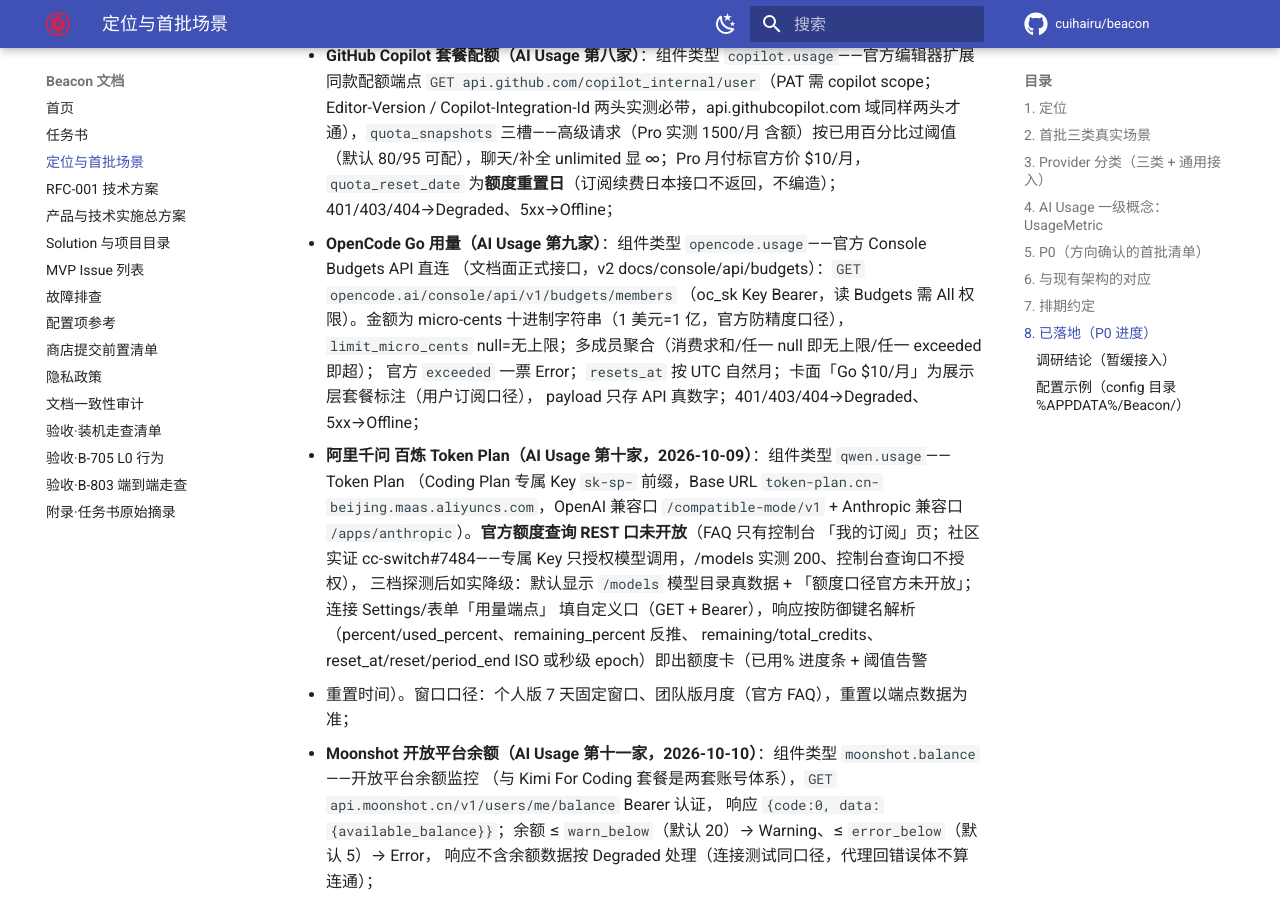
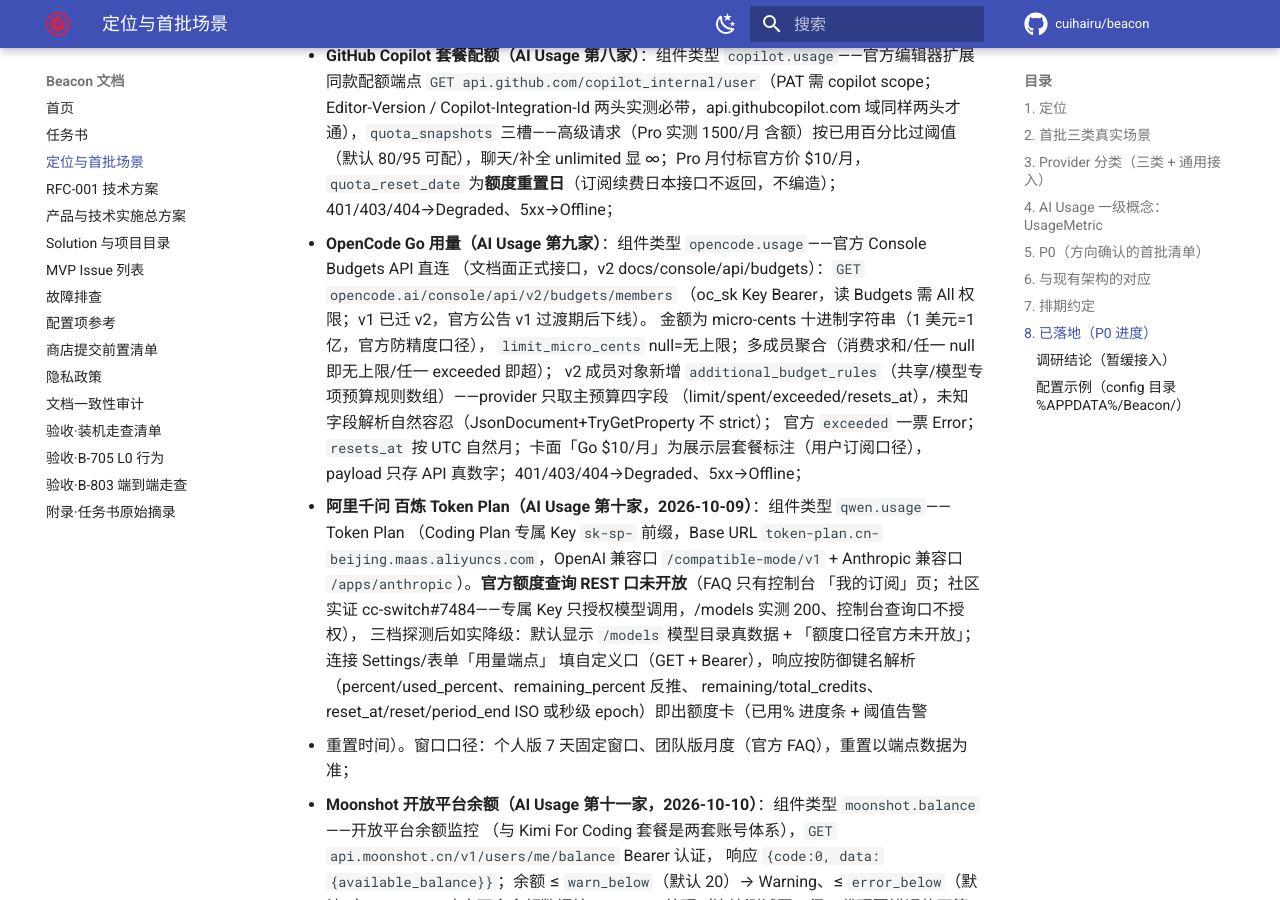
Before and after one commit to cuihairu/beacon, an MkDocs documentation site: the page built from docs/positioning.md, in a window 1280 px wide and 900 px high, scrolled down 5987 px. Built offline with MkDocs 1.6.1 and Material for MkDocs 9.7.7, drawn with Linux system fonts in a browser that asks for light colours; comment, search, counter and statistics services are not loaded.

Commit message:
feat: migrate opencode budget api to v2

```diff
--- a/docs/positioning.md
+++ b/docs/positioning.md
@@ -210,9 +210,12 @@
   含额）按已用百分比过阈值（默认 80/95 可配），聊天/补全 unlimited 显 ∞；Pro 月付标官方价 $10/月，
   `quota_reset_date` 为**额度重置日**（订阅续费日本接口不返回，不编造）；401/403/404→Degraded、5xx→Offline；
 - **OpenCode Go 用量（AI Usage 第九家）**：组件类型 `opencode.usage`——官方 Console Budgets API 直连
-  （文档面正式接口，v2 docs/console/api/budgets）：`GET opencode.ai/console/api/v1/budgets/members`
-  （oc_sk Key Bearer，读 Budgets 需 All 权限）。金额为 micro-cents 十进制字符串（1 美元=1 亿，官方防精度口径），
+  （文档面正式接口，v2 docs/console/api/budgets）：`GET opencode.ai/console/api/v2/budgets/members`
+  （oc_sk Key Bearer，读 Budgets 需 All 权限；v1 已迁 v2，官方公告 v1 过渡期后下线）。
+  金额为 micro-cents 十进制字符串（1 美元=1 亿，官方防精度口径），
   `limit_micro_cents` null=无上限；多成员聚合（消费求和/任一 null 即无上限/任一 exceeded 即超）；
+  v2 成员对象新增 `additional_budget_rules`（共享/模型专项预算规则数组）——provider 只取主预算四字段
+  （limit/spent/exceeded/resets_at），未知字段解析自然容忍（JsonDocument+TryGetProperty 不 strict）；
   官方 `exceeded` 一票 Error；`resets_at` 按 UTC 自然月；卡面「Go $10/月」为展示层套餐标注（用户订阅口径），
   payload 只存 API 真数字；401/403/404→Degraded、5xx→Offline；
 - **阿里千问 百炼 Token Plan（AI Usage 第十家，2026-10-09）**：组件类型 `qwen.usage`——Token Plan
```
Also changed, not shown: docs/configuration.md (+1 -1 lines), 3 other files.
